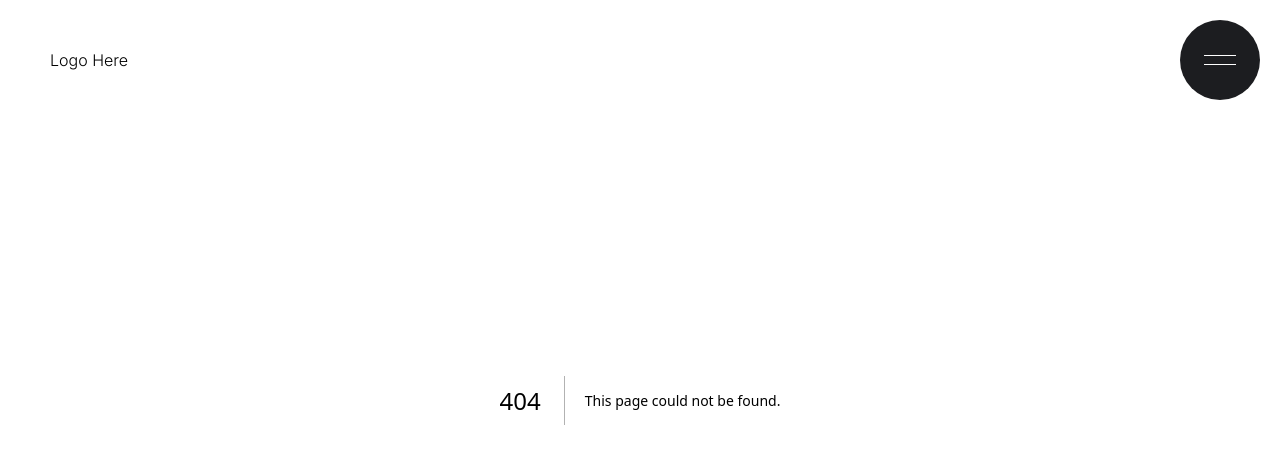
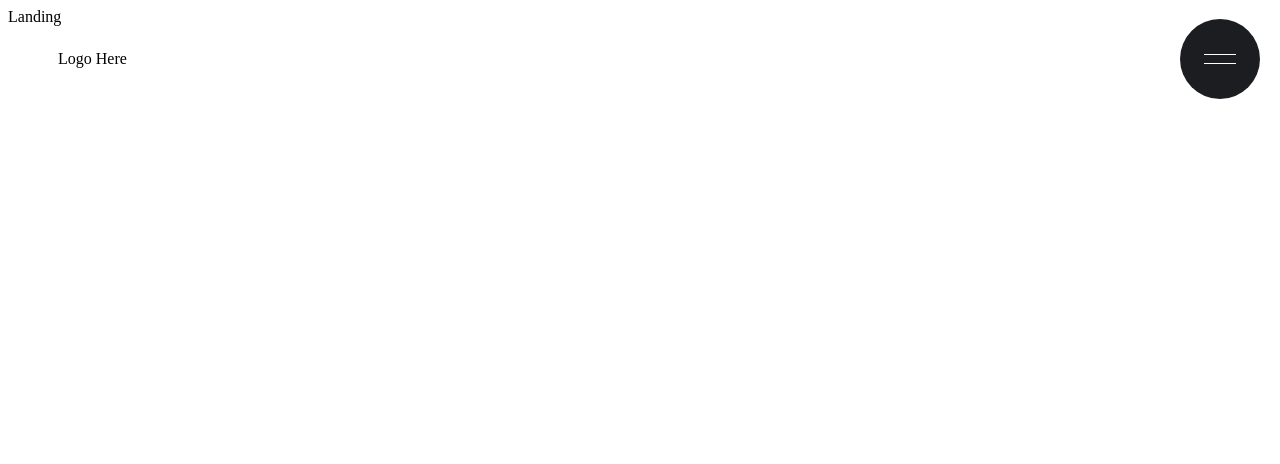
Before and after one commit to Bancantcode/satori-nextjs, a Next.js app: page /feature in a window 1280 px wide. Before the commit this address had no page. Shown: the top 464 px of the page. Built offline with nearby package versions, Linux system fonts and the light colour scheme.

Commit message:
added feature route

```diff
--- a/src/app/page.js
+++ b/src/app/page.js
@@ -3,7 +3,7 @@ import styles from "./page.module.scss";
 import Lenis from 'lenis';
 import { useEffect, useState } from "react";
 import { AnimatePresence } from 'framer-motion';
-import PageReveal from '@/components/Preloader';
+import PageReveal from '@/components/Home/Preloader';
 import Landing from '@/components/Home/Landing';
 import LandingVideo from '@/components/Home/LandingVideo';
 import About from '@/components/Home/About';
@@ -12,7 +12,7 @@ import FAQ from "@/components/Home/Faqs";
 
 export default function Home() {
   const [isPreloaderComplete, setIsPreloaderComplete] = useState(false);
-
+2
   useEffect(() => {
       const lenis = new Lenis()
 
--- /dev/null
+++ b/src/pages/feature.js
@@ -0,0 +1,16 @@
+import React from 'react'
+import Header from '@/components/Header'
+import Landing from '@/components/Feature/Landing'
+import Parallax from '@/components/Feature/Parallax'
+
+function FeaturePage() {
+  return (
+    <>
+        <Header />
+        <Landing />
+        {/* <Parallax /> */}
+    </>
+  )
+}
+
+export default FeaturePage
```
Also changed, not shown: src/pages/home.js (added, +9 -0 lines).
